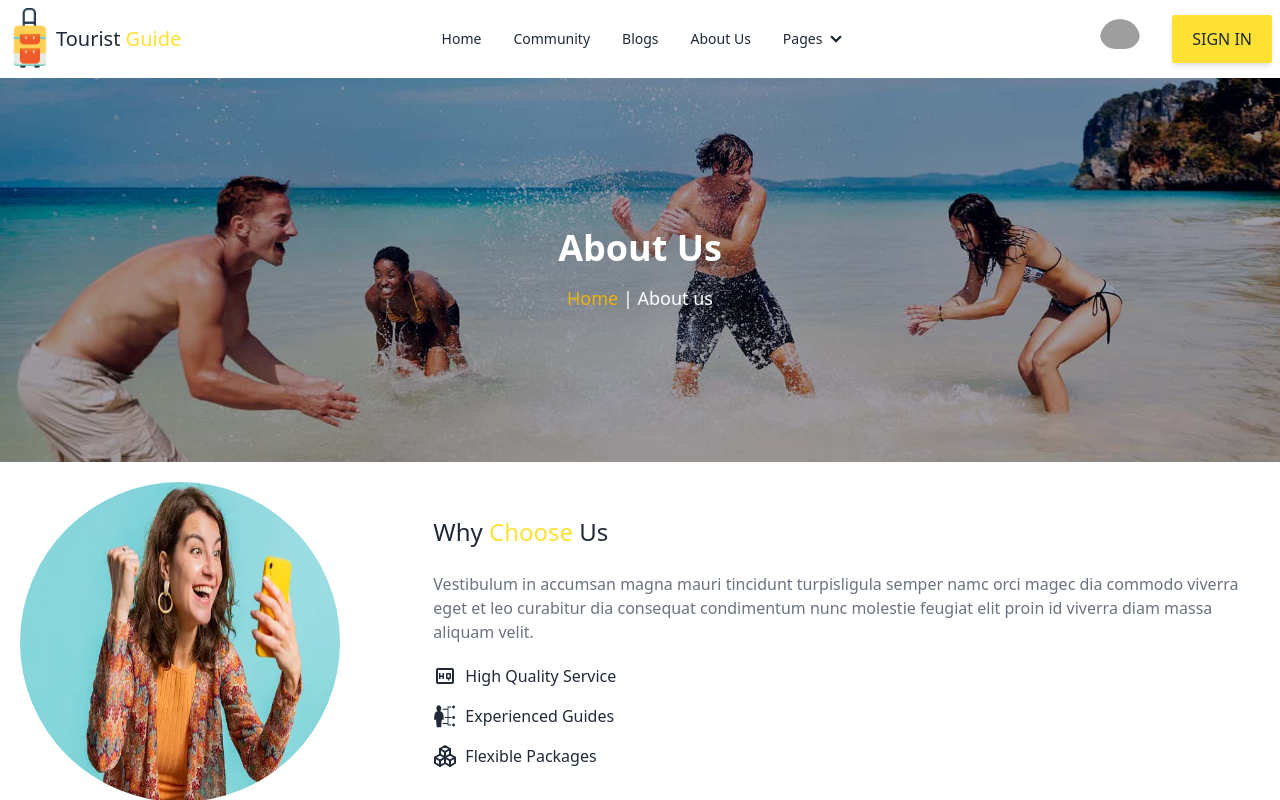
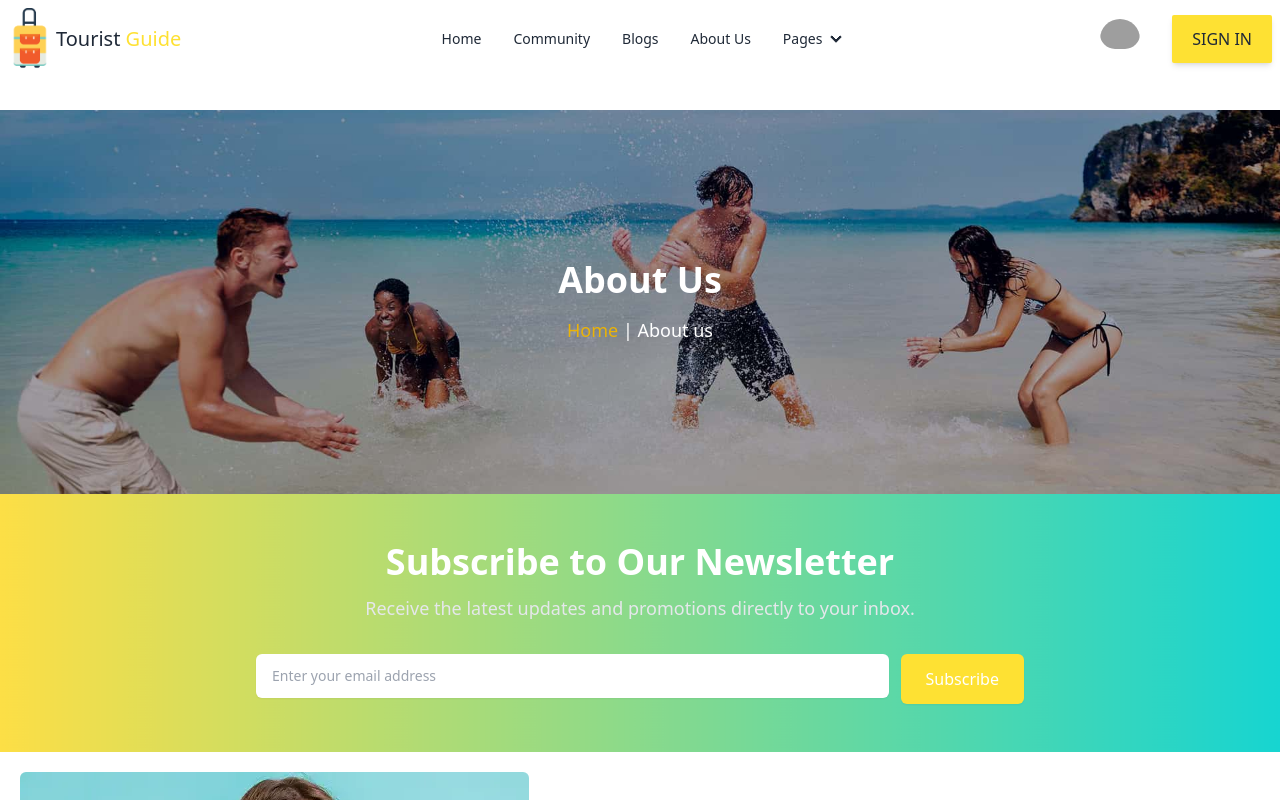
Before and after one commit to Nayem-Ahmed/Tourist-Guide-Client-Side, a React (Vite) app: page /aboutus in a window 1280 px wide. Shown: the top 800 px of the page. Built offline with nearby package versions, Linux system fonts and the light colour scheme; no server answers; grey boxes are pictures that could not be loaded.

Commit message:
call to action

```diff
--- a/src/Pages/Home/AboutUs.jsx
+++ b/src/Pages/Home/AboutUs.jsx
@@ -5,13 +5,14 @@ import why from '../../assets/why.webp'
 import { MdOutlineHighQuality } from "react-icons/md";
 import { GiSkills } from "react-icons/gi";
 import { TbPackages } from "react-icons/tb";
+import CallToAction from './CallToAction ';
 
 
 
 
 const AboutUs = () => {
     return (
-        <div>
+        <div className='my-8'>
             <div className="bg-cover bg-center h-96"
                 style={{
                     backgroundImage: `url(${about})`,
@@ -23,9 +24,10 @@ const AboutUs = () => {
                     <Link to="/" className="text-lg mt-4"><span className='text-yellow-500'>Home </span> | <span  >About us</span></Link>
                 </div>
             </div>
+            <CallToAction></CallToAction>
             <div className='flex flex-col-reverse md:flex-row justify-between items-center gap-6 p-5'>
-                <img className='w-80 h-80 rounded-full' src={why} alt="" />
-                 <div className='basis-2/3'>
+                <img className='rounded-md' src={why} alt="" />
+                 <div className='basis-1/2'>
                     <h1 className='text-2xl font-medium mb-6'>Why <span className='text-[#fee133]'>Choose</span> Us</h1>
                     <p className='mb-5 text-gray-500'>Vestibulum in accumsan magna mauri tincidunt turpisligula semper namc orci magec dia commodo viverra eget et leo curabitur dia consequat condimentum nunc molestie feugiat elit proin id viverra diam massa aliquam velit.</p>
 
--- /dev/null
+++ b/src/Pages/Home/CallToAction .jsx
@@ -0,0 +1,61 @@
+import React, { useState } from 'react';
+import call from '../../assets/callto.png'
+import { toast } from 'react-toastify';
+
+
+const CallToAction = () => {
+    const [email, setEmail] = useState('');
+
+    const handleInputChange = (e) => {
+        setEmail(e.target.value);
+    };
+
+    const handleSubmit = (e) => {
+        e.preventDefault();
+        // Here you can implement your logic to handle the subscription
+        console.log('Subscribed with email:', email);
+        // Clear the input field after submission
+        setEmail('');
+        toast.success('Subscribed successfully!')
+
+    };
+
+    return (
+        <section
+            style={{
+                backgroundImage: `url(${call})`,
+                backgroundSize: 'cover', // Ensures the image covers the entire container
+                backgroundRepeat: 'no-repeat', // Prevents the image from repeating
+            }} className=" py-12 px-4 sm:px-6 lg:px-8">
+            <div className="max-w-3xl mx-auto text-center">
+                <h2 className="text-3xl font-extrabold text-white sm:text-4xl">
+                    Subscribe to Our Newsletter
+                </h2>
+                <p className="mt-3 text-lg text-gray-200">
+                    Receive the latest updates and promotions directly to your inbox.
+                </p>
+                <form onSubmit={handleSubmit} className="mt-8 sm:flex justify-center">
+                    <div className="flex-1 min-w-0">
+                        <label htmlFor="email" className="sr-only">Email Address</label>
+                        <input
+                            id="email"
+                            type="email"
+                            placeholder="Enter your email address"
+                            required
+                            value={email}
+                            onChange={handleInputChange}
+                            className="block w-full px-4 py-3 rounded-md shadow-sm focus:ring-indigo-500 focus:border-indigo-500 sm:text-sm border-gray-300"
+                        />
+                    </div>
+                    <div className="mt-3 sm:mt-0 sm:ml-3">
+                        <button type="submit" className="w-full inline-flex items-center justify-center px-6 py-3 border border-transparent rounded-md shadow-sm text-base font-medium text-white bg-[#fee133] hover:bg-black focus:outline-none focus:ring-2 focus:ring-offset-2 focus:ring-indigo-500">
+                            Subscribe
+                        </button>
+                    </div>
+                </form>
+            </div>
+        </section>
+    );
+};
+
+export default CallToAction;
--- a/src/Pages/Home/Home.jsx
+++ b/src/Pages/Home/Home.jsx
@@ -3,6 +3,7 @@ import Banner from './Banner/Banner';
 import TravelGuide from './TravelGuideSection/TravelGuide';
 import ContactUs from './ContactUs';
 import TourType from './TourType';
+import AboutUs from './AboutUs';
 
 const Home = () => {
     return (
@@ -10,6 +11,7 @@ const Home = () => {
             <Banner></Banner>
             <TravelGuide></TravelGuide>
             <TourType></TourType>
+            <AboutUs></AboutUs>
             <ContactUs></ContactUs>
         </div>
     );
```
Also changed, not shown: src/assets/callto.png (added).
